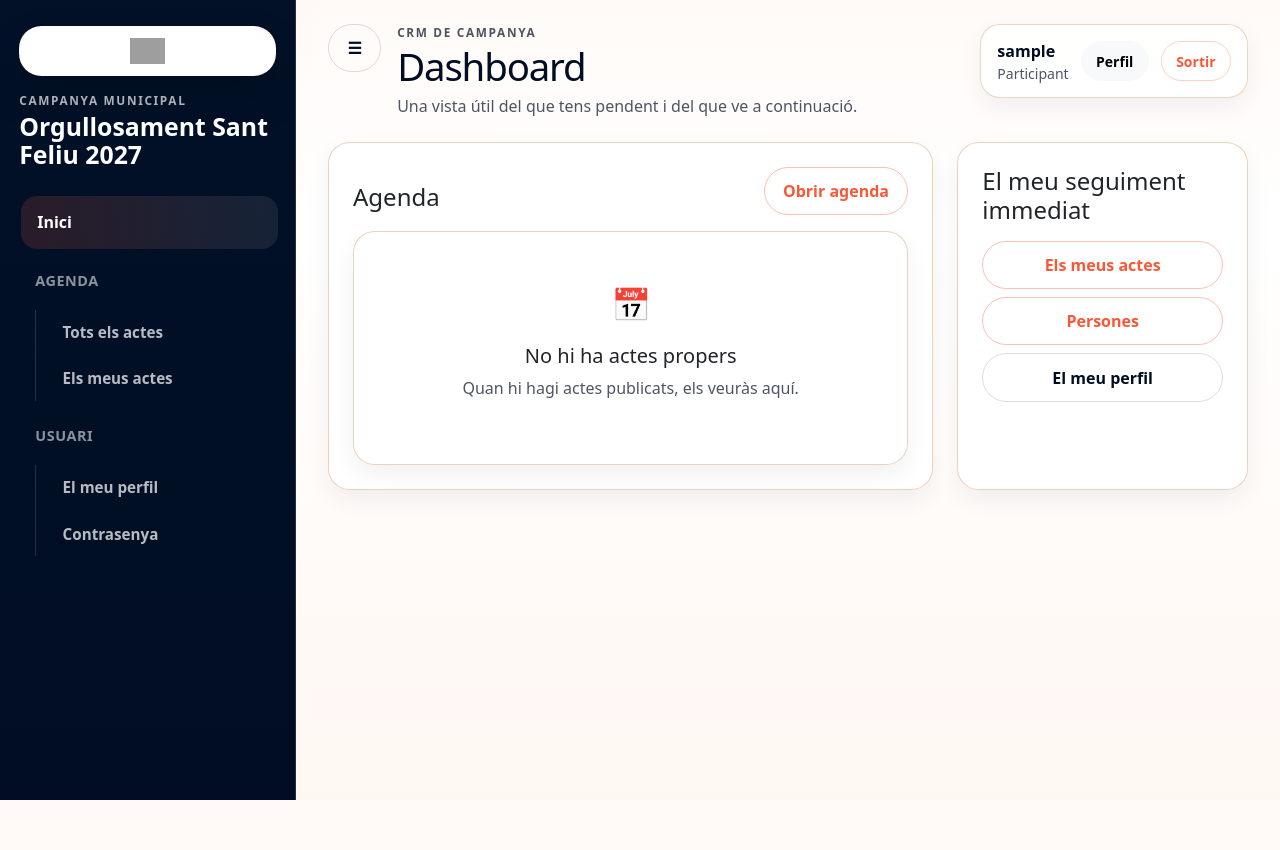
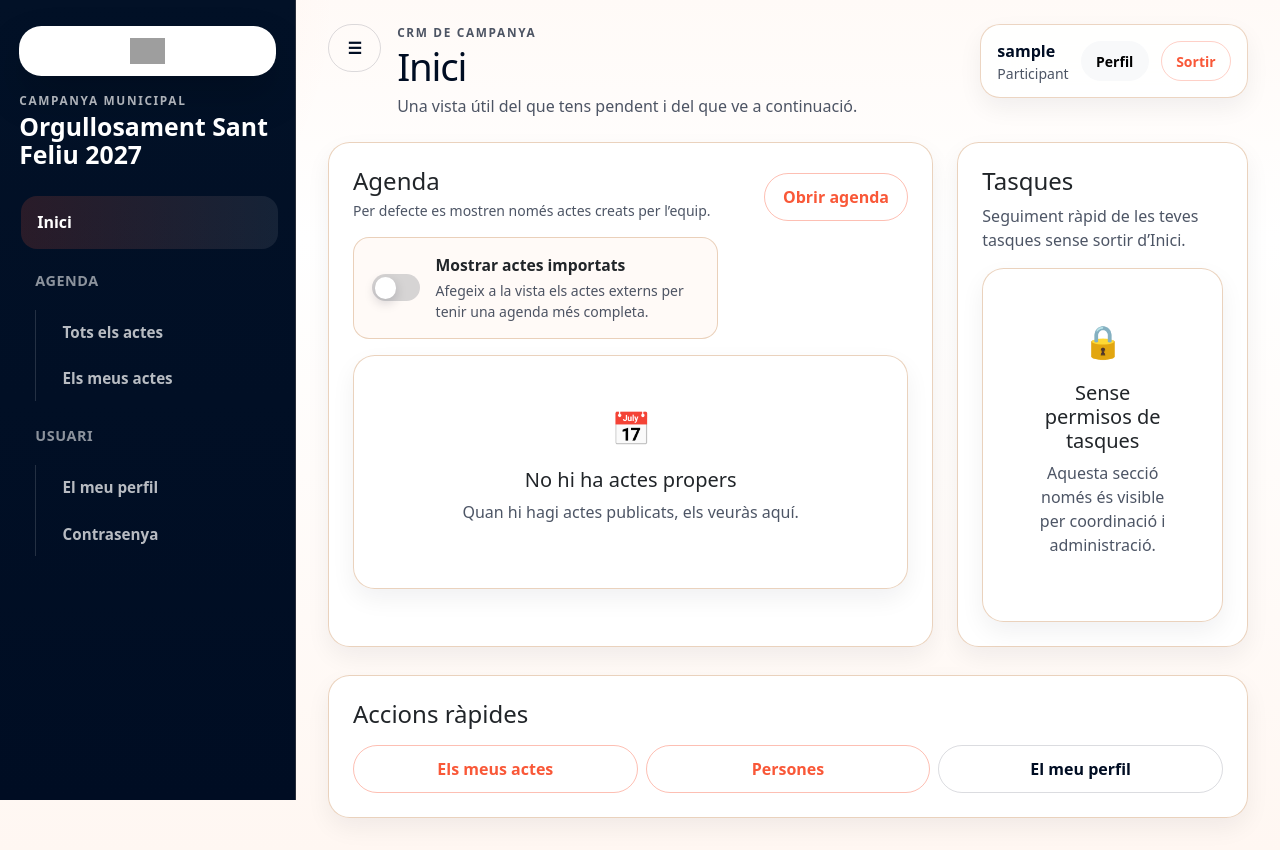
Before and after one commit to aitorivera11/crm-esquerrasantfeliu, a Django app: page / in a window 1280 px wide. Before the commit the page ends 800 px from the top, so only its background shows below. Run offline with Django 5.2, Linux system fonts and the light colour scheme; the visitor is signed in with stand-in values (Sample User, id 1); data comes from the database, SQL or seed files in the repository; data that the repository does not hold is empty; some libraries are stand-ins or nearby versions; grey boxes are pictures that could not be loaded.

Commit message:
Redissenya inici i filtre personal d'actes

```diff
--- a/core/views.py
+++ b/core/views.py
@@ -12,11 +12,14 @@ from usuaris.models import Usuari
 class DashboardView(LoginRequiredMixin, TemplateView):
     template_name = 'core/dashboard.html'
 
+    def _is_true(self, value):
+        return str(value).lower() in {'1', 'true', 'on', 'si', 'yes'}
+
     def _can_access_reunions(self):
         return self.request.user.rol in {Usuari.Rol.ADMINISTRACIO, Usuari.Rol.COORDINACIO}
 
     def _visible_actes_queryset(self):
-        queryset = Acte.objects.select_related('tipus', 'creador').distinct()
+        queryset = Acte.objects.select_related('tipus', 'creador', 'reunio_relacionada').distinct()
         if self.request.user.has_perm('agenda.change_acte'):
             return queryset
 
@@ -33,10 +36,12 @@ class DashboardView(LoginRequiredMixin, TemplateView):
         now = timezone.now()
         today = timezone.localdate()
         user = self.request.user
+        show_imported = self._is_true(self.request.GET.get('show_imported'))
 
         actes_visibles = self._visible_actes_queryset()
+        propers_actes_base = actes_visibles.filter(inici__gte=now, estat=Acte.Estat.PUBLICAT)
         propers_actes_qs = (
-            actes_visibles.filter(inici__gte=now, estat=Acte.Estat.PUBLICAT)
+            propers_actes_base
             .annotate(
                 prioritat_origen=Case(
                     When(creador=user, then=Value(0)),
@@ -47,6 +52,8 @@ class DashboardView(LoginRequiredMixin, TemplateView):
             )
             .order_by('prioritat_origen', '-es_important', 'inici')
         )
+        if not show_imported:
+            propers_actes_qs = propers_actes_qs.filter(external_source='')
         propers_actes = propers_actes_qs[:8]
 
         participacions_meves = (
@@ -58,22 +65,16 @@ class DashboardView(LoginRequiredMixin, TemplateView):
         dashboard_data = {
             'can_access_reunions': self._can_access_reunions(),
             'propers_actes': propers_actes,
+            'show_imported': show_imported,
             'participacions_meves': participacions_meves,
             'actes_creats_per_mi': actes_visibles.filter(creador=user).count(),
             'actes_importats_visibles': actes_visibles.exclude(external_source='').count(),
             'total_actes_visibles': actes_visibles.count(),
             'propers_actes_total': propers_actes_qs.count(),
+            'propers_actes_creats_total': propers_actes_base.filter(external_source='').count(),
         }
 
         if self._can_access_reunions():
-            futures_reunions = (
-                Reunio.objects.filter(inici__gte=now)
-                .filter(Q(assistents=user) | Q(convocada_per=user) | Q(moderada_per=user))
-                .select_related('area', 'convocada_per', 'moderada_per')
-                .order_by('inici')
-                .distinct()[:6]
-            )
-
             meves_tasques_qs = (
                 Tasca.objects.filter(responsable=user)
                 .exclude(estat__in=[Tasca.Estat.COMPLETADA, Tasca.Estat.CANCEL_LADA])
@@ -84,7 +85,6 @@ class DashboardView(LoginRequiredMixin, TemplateView):
 
             dashboard_data.update(
                 {
-                    'futures_reunions': futures_reunions,
                     'meves_tasques': meves_tasques,
                     'tasques_vencudes_meves': meves_tasques_qs.filter(data_limit__lt=today).count(),
                     'tasques_urgents_meves': meves_tasques_qs.filter(prioritat=Tasca.Prioritat.URGENT).count(),
--- a/static/css/app.css
+++ b/static/css/app.css
@@ -263,6 +263,17 @@ textarea.form-control { min-height: 120px; }
 .list-group-item { background: transparent; }
 .list-group-item:last-child { border-bottom: 0 !important; }
 .quick-actions .btn { justify-content: center; }
+.quick-actions-grid {
+    grid-template-columns: repeat(auto-fit, minmax(180px, 1fr));
+}
+.compact-list-group .list-group-item:last-child {
+    border-bottom: 0 !important;
+}
+.compact-list-group summary {
+    cursor: pointer;
+    color: var(--accent);
+    font-weight: 600;
+}
 .section-heading { display:flex; justify-content:space-between; gap:1rem; align-items:flex-end; margin-bottom:1rem; }
 .inline-status-actions {
     align-items: center;
--- a/templates/core/access_denied.html
+++ b/templates/core/access_denied.html
@@ -7,7 +7,7 @@
     <h2>No tens accés a aquesta pàgina.</h2>
     <p class="text-muted">Si creus que és un error, contacta amb una persona administradora de la campanya.</p>
     <div class="d-flex gap-2 justify-content-center">
-        <a href="{% url 'core:home' %}" class="btn btn-primary">Tornar al dashboard</a>
+        <a href="{% url 'core:home' %}" class="btn btn-primary">Tornar a inici</a>
         <a href="{% url 'usuaris:perfil' %}" class="btn btn-outline-secondary">Veure el meu perfil</a>
     </div>
 </section>
--- a/templates/core/dashboard.html
+++ b/templates/core/dashboard.html
@@ -1,6 +1,6 @@
 {% extends 'base.html' %}
-{% block title %}Dashboard{% endblock %}
-{% block page_title %}Dashboard{% endblock %}
+{% block title %}Inici{% endblock %}
+{% block page_title %}Inici{% endblock %}
 {% block page_intro %}<p class="page-subtitle mb-0">Una vista útil del que tens pendent i del que ve a continuació.</p>{% endblock %}
 {% block content %}
 
@@ -11,9 +11,22 @@
             <div class="section-heading">
                 <div>
                     <h3 class="h4 mb-1">Agenda</h3>
+                    <p class="text-muted mb-0 small">Per defecte es mostren només actes creats per l’equip.</p>
                 </div>
                 <a href="{% url 'agenda:acte_list' %}" class="btn btn-outline-primary">Obrir agenda</a>
             </div>
+            <form method="get" class="row g-3 mb-3">
+                <div class="col-12 col-lg-8">
+                    <label class="agenda-toggle" for="show-imported">
+                        <input type="checkbox" id="show-imported" name="show_imported" value="1" {% if show_imported %}checked{% endif %} onchange="this.form.submit()">
+                        <span class="agenda-toggle__control" aria-hidden="true"></span>
+                        <span class="agenda-toggle__content">
+                            <strong>Mostrar actes importats</strong>
+                            <small>Afegeix a la vista els actes externs per tenir una agenda més completa.</small>
+                        </span>
+                    </label>
+                </div>
+            </form>
             {% if propers_actes %}
                 <div class="list-group list-group-flush">
                     {% for acte in propers_actes %}
@@ -43,10 +57,45 @@
     </div>
     <div class="col-12 col-xl-4">
         <section class="card card-panel h-100 p-4">
-            <h3 class="h4 mb-3">El meu seguiment immediat</h3>
-            <div class="d-grid gap-2 quick-actions">
+            <h3 class="h4 mb-2">Tasques</h3>
+            <p class="text-muted mb-3">Seguiment ràpid de les teves tasques sense sortir d’Inici.</p>
+            {% if can_access_reunions and meves_tasques %}
+                <div class="list-group list-group-flush compact-list-group">
+                    {% for tasca in meves_tasques|slice:":5" %}
+                        <article class="list-group-item px-0 py-3 border-bottom">
+                            <div class="d-flex justify-content-between gap-2 align-items-start mb-2">
+                                <a class="text-decoration-none" href="{% url 'reunions:tasca_detail' tasca.pk %}"><strong>{{ tasca.titol }}</strong></a>
+                                <span class="badge text-bg-light">{{ tasca.get_estat_display }}</span>
+                            </div>
+                            <p class="text-muted small mb-2">{% if tasca.data_limit %}Límit {{ tasca.data_limit|date:'d/m/Y' }}{% else %}Sense límit{% endif %}</p>
+                            <details>
+                                <summary class="small">Afegir seguiment ràpid</summary>
+                                <form method="post" action="{% url 'reunions:seguiment_create' tasca.pk %}" class="mt-2">
+                                    {% csrf_token %}
+                                    <input type="hidden" name="tipus" value="COMENTARI">
+                                    <input type="hidden" name="nou_estat" value="">
+                                    <textarea class="form-control form-control-sm mb-2" name="comentari" rows="2" placeholder="Anota un avenç, bloqueig o recordatori..." required></textarea>
+                                    <button class="btn btn-sm btn-outline-primary" type="submit">Guardar seguiment</button>
+                                </form>
+                            </details>
+                        </article>
+                    {% endfor %}
+                </div>
+            {% elif can_access_reunions %}
+                {% include 'components/empty_state.html' with icon='✅' title='No tens tasques pendents' message='Bon ritme: no hi ha tasques obertes al teu nom.' %}
+            {% else %}
+                {% include 'components/empty_state.html' with icon='🔒' title='Sense permisos de tasques' message='Aquesta secció només és visible per coordinació i administració.' %}
+            {% endif %}
+        </section>
+    </div>
+</div>
+
+<div class="row g-4 mt-1">
+    <div class="col-12">
+        <section class="card card-panel p-4">
+            <h3 class="h4 mb-3">Accions ràpides</h3>
+            <div class="d-grid gap-2 quick-actions quick-actions-grid">
                 <a href="{% url 'agenda:els_meus_actes' %}" class="btn btn-outline-primary">Els meus actes</a>
-                {% if can_access_reunions %}<a href="{% url 'reunions:reunio_list' %}" class="btn btn-outline-primary">Reunions</a>{% endif %}
                 {% if can_access_reunions %}<a href="{% url 'reunions:tasca_list' %}" class="btn btn-outline-primary">Tasques</a>{% endif %}
                 {% if can_access_reunions %}<a href="{% url 'reunions:panel_seguiment' %}" class="btn btn-outline-primary">Panell de seguiment</a>{% endif %}
                 {% if perms.persones.view_persona %}<a href="{% url 'persones:persona_list' %}" class="btn btn-outline-primary">Persones</a>{% endif %}
```
Also changed, not shown: other parts of templates/core/dashboard.html (+1 -68 lines), agenda/views.py (+29 -1 lines), templates/agenda/els_meus_actes.html (+30 -2 lines).
